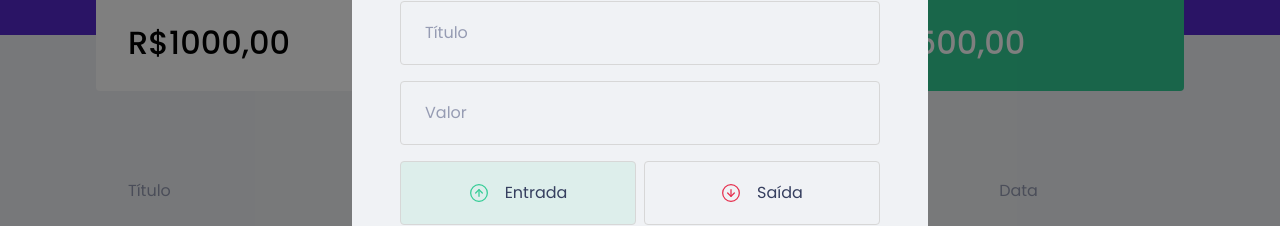
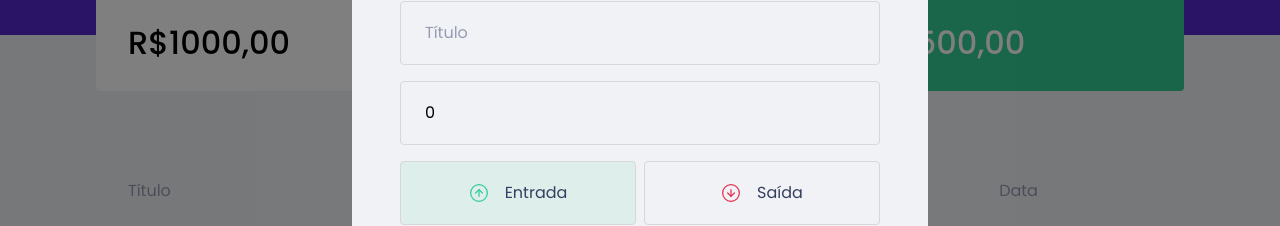
Before and after one commit to iquecode/dtmoney-study, a React (Vite) app: page / in a window 1280 px wide. Both pictures are taken after a click on the button "Nova transação". Shown: the part 237-463 px from the top of the page. Built offline with nearby package versions, Linux system fonts and the light colour scheme; no server answers; what miragejs would draw is missing.

Commit message:
modal transaction - getvalues ok

```diff
--- a/src/components/NewTransactionModal/index.tsx
+++ b/src/components/NewTransactionModal/index.tsx
@@ -3,7 +3,7 @@
 import outcomeImg from '../../assets/outcome.svg'
 import closeImg from '../../assets/close.svg'
 import { Container, TransactionTypeContainer, RadioBox } from './styles'
-import { useState } from 'react'
+import { FormEvent, useState } from 'react'
 
 interface NewTransactionModalProps {
     isOpen: boolean
@@ -12,6 +12,21 @@
 
 export function NewTransactionModal({isOpen, onRequestClose}: NewTransactionModalProps) {
     const [type, setType] = useState('deposit')
+
+    const[title, setTitle] = useState('')
+    const[value, setValue] = useState(0)
+    const[category, setCategory] = useState('')
+
+    function handleCreateNewTransaction(event: FormEvent) {
+        event.preventDefault();
+
+        console.log({
+            title,
+            value,
+            category,
+            type,
+        })
+    }
 
     return (
         <Modal
@@ -30,14 +45,18 @@
             </button>
 
 
-            <Container>
+            <Container onSubmit={handleCreateNewTransaction}>
                 <h2>Cadastrar Transação</h2>
                 <input
                     placeholder='Título'
+                    value={title}
+                    onChange={event => setTitle(event.target.value)}
                 />
                 <input
                     type='number'
                     placeholder='Valor'
+                    value={value}
+                    onChange={event => setValue(Number(event.target.value))}
                 />
 
                 <TransactionTypeContainer>
@@ -63,6 +82,8 @@
 
                 <input
                     placeholder='Categoria'
+                    value={category}
+                    onChange={event => setCategory(event.target.value)}
                 />
 
                 <button type="submit">
```
